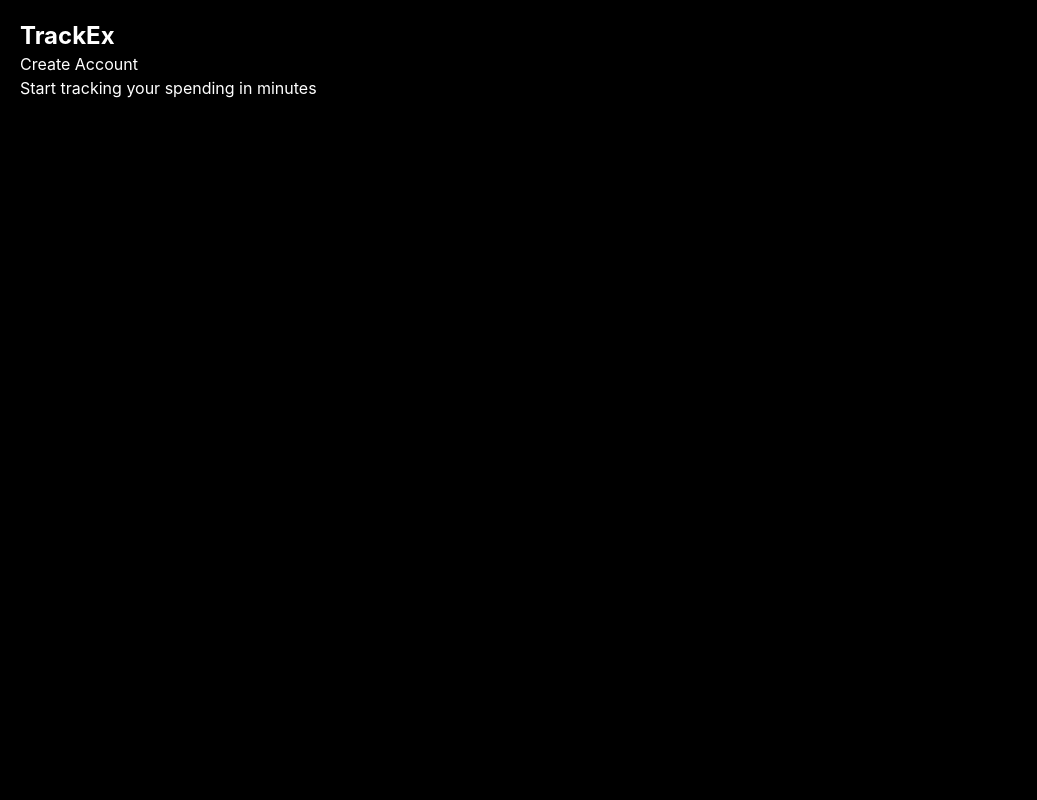
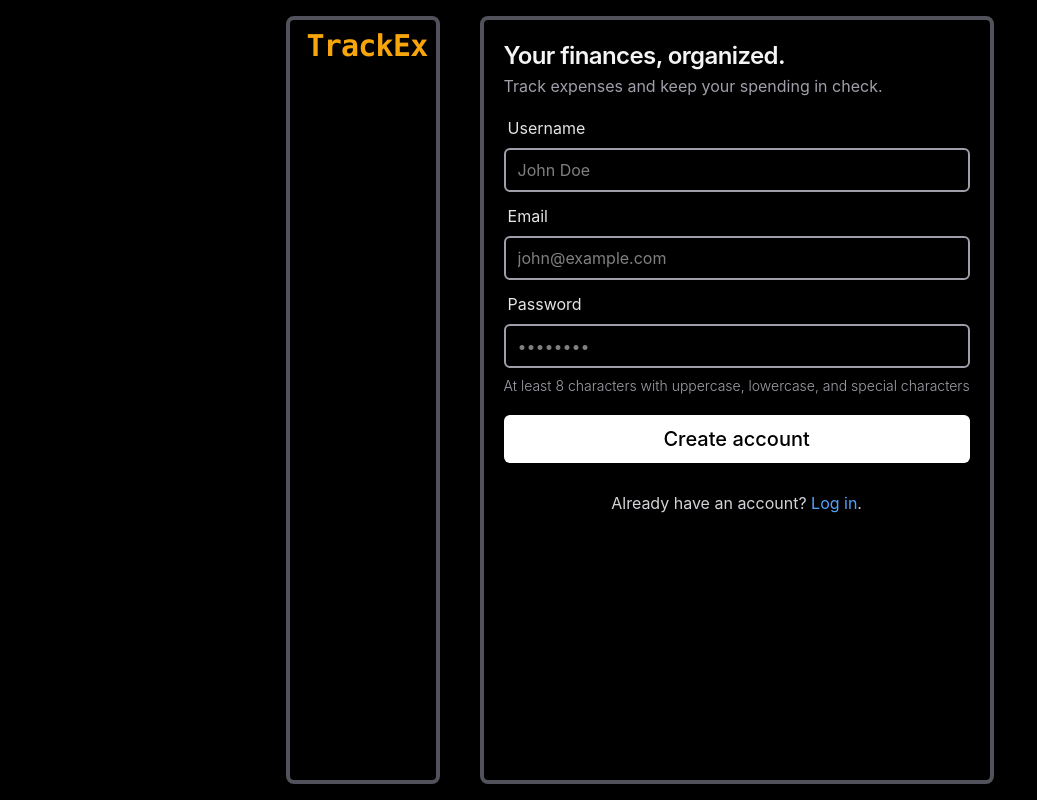
Before and after one commit to KSAdhikari008/ZTrackEx, a React app in the folder frontend/: page /register in a window 1280 px wide. Shown: the whole page, without its empty margins (0-1037 px from the left). Built offline with nearby package versions, Linux system fonts and the light colour scheme; the HTML template or start-up script is replaced by a standard one.

Commit message:
style: register page

```diff
--- a/frontend/src/pages/Register.jsx
+++ b/frontend/src/pages/Register.jsx
@@ -1,12 +1,66 @@
+import { Link } from "react-router";
+
 function Register() {
-
+  function handleRegistration(e) {
+    e.preventDefault();
+    console.log("somesome");
+  }
 
   return (
-    <div className="entries  text-white bg-black h-screen w-screen p-5 ">
-      <div className="brand rounded-lg  box-border font-bold text-2xl ">TrackEx</div>
-      <div className="headings ">
-        <h1>Create Account</h1>
-        <p>Start tracking your spending in minutes</p>
+    <div className="container box-border  text-white bg-black h-screen w-screen flex flex-col justify-center gap-y-4 p-4 md:flex-row md:gap-10">
+      <div className="brandSection  text-[#f8a50b]  font-mono tracking-tight box-border p-2 pl-4 font-bold text-3xl border-4 border-zinc-600 rounded-lg ">
+        <div className="brand">TrackEx</div>
+      </div>
+      <div className="fromContainer box-border border-4 border-zinc-600 rounded-lg p-5 ">
+        <div className="headings ">
+          <h1 className="text-2xl font-semibold tracking-tight text-zinc-100  ">
+            Your finances, organized.
+          </h1>
+          <p className="mt-1 text-md leading-tight text-zinc-400">
+            Track expenses and keep your spending in check.
+          </p>
+        </div>
+        <form onSubmit={handleRegistration} className="form my-5 ">
+          <div className="fullname mb-2 pl-1 text-zinc-200 ">Username</div>
+          <input
+            type="text"
+            name="username"
+            placeholder="John Doe"
+            className="border-2 border-zinc-400 rounded-md h-10 w-full box-border py-5 px-3 mb-3 "
+          />
+          <div className="email mb-2 pl-1 text-zinc-200 ">Email</div>
+          <input
+            type="email"
+            name="email"
+            placeholder="john@example.com"
+            className="border-2 border-zinc-400 rounded-md h-10 w-full box-border py-5 px-3 mb-3 "
+          />
+          <div className="pswd mb-2 pl-1 text-zinc-200 ">Password</div>
+          <input
+            type="password"
+            name="password"
+            placeholder="••••••••"
+            className="border-2 border-zinc-400 rounded-md h-10 w-full box-border py-5 px-3 mb-2 "
+          />
+          <div className="pswdFormat font-light text-sm/snug text-zinc-400 ">
+            At least 8 characters with uppercase, lowercase, and special
+            characters
+          </div>
+
+          <button
+            type="submit"
+            className=" rounded-md h-12 w-full  mt-5 mb-2 border-amber-400   bg-white text-black font-medium text-[20px] hover:cursor-pointer hover:bg-zinc-50 hover:border-3 "
+          >
+            Create account
+          </button>
+        </form>
+        <div className="loginOption text-center text-zinc-300 ">
+          Already have an account?{" "}
+          <Link to="/login" className="text-blue-400">
+            Log in
+          </Link>
+          .
+        </div>
       </div>
     </div>
   );
```
